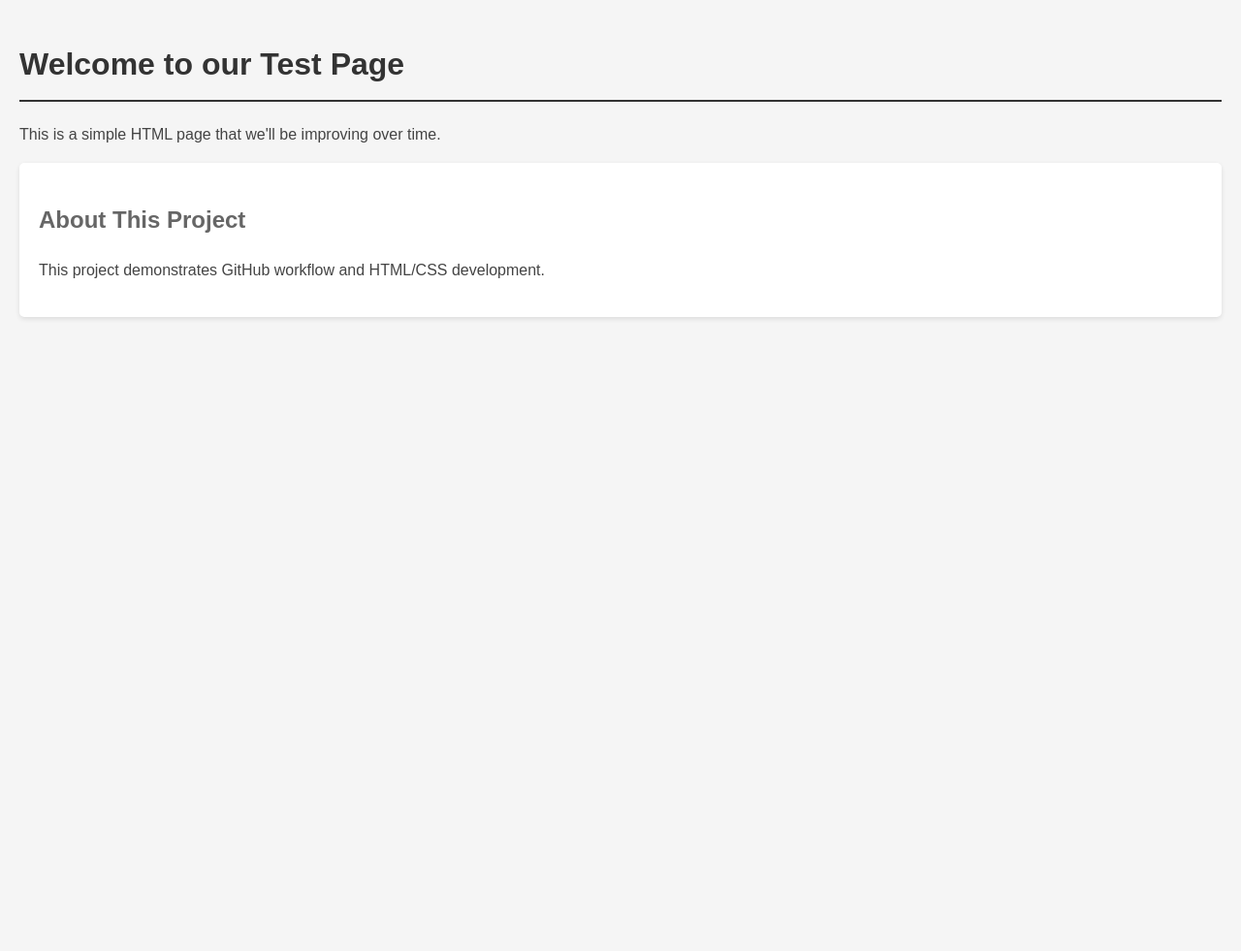
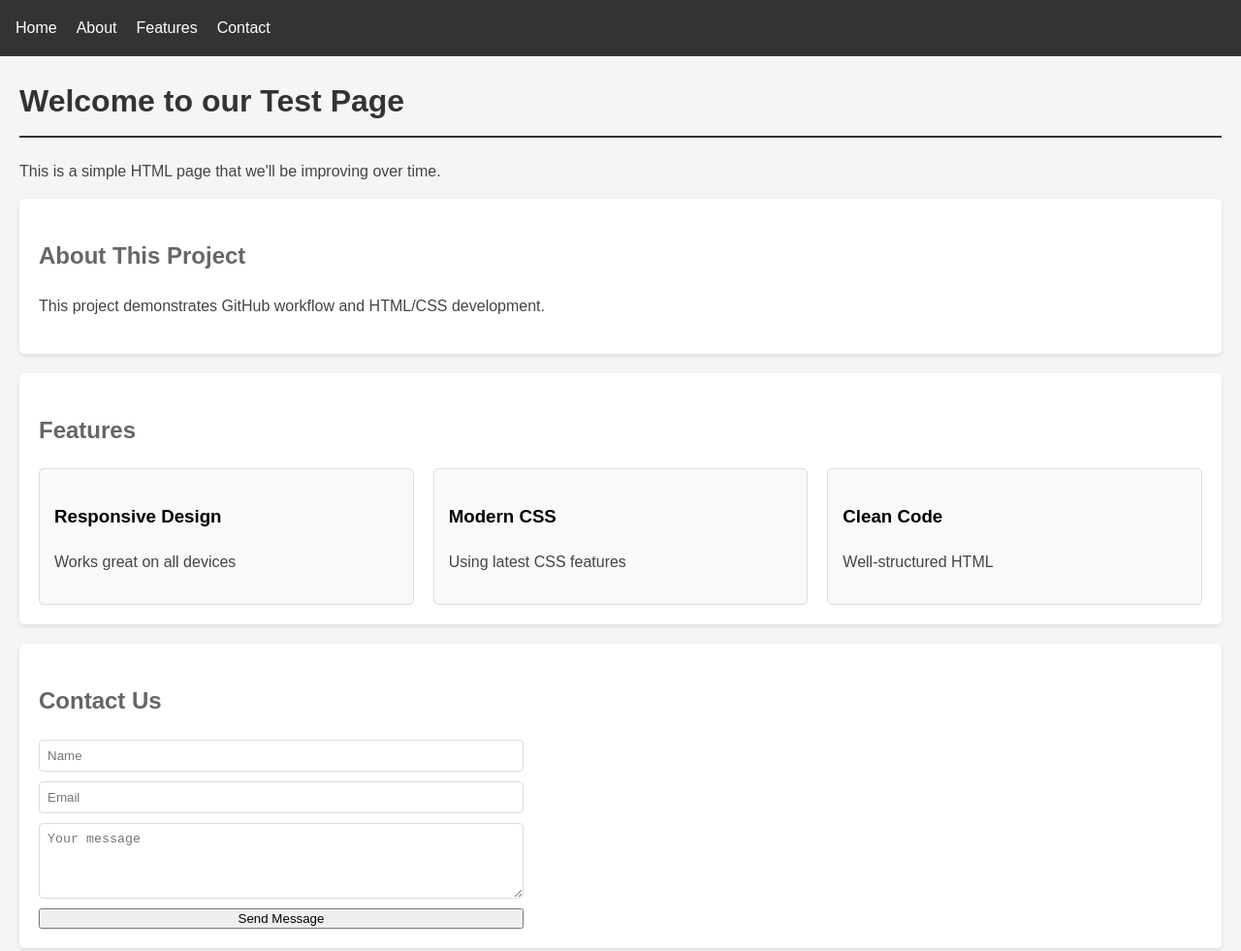
Before and after one commit to drosair-bunnings/html-test, a plain HTML site: page index.html in a window 1280 px wide. Shown: the whole page at 97% size. Before the commit the page ends 800 px from the top, so only its background shows below. Drawn offline with Linux system fonts and the light colour scheme.

Commit message:
Add more content sections and navigation

```diff
--- a/index.html
+++ b/index.html
@@ -12,6 +12,25 @@
             padding: 20px;
             background-color: #f5f5f5;
         }
+        nav {
+            background-color: #333;
+            padding: 1rem;
+            margin: -20px -20px 20px -20px;
+        }
+        nav ul {
+            list-style: none;
+            padding: 0;
+            margin: 0;
+            display: flex;
+            gap: 20px;
+        }
+        nav a {
+            color: white;
+            text-decoration: none;
+        }
+        nav a:hover {
+            color: #ddd;
+        }
         h1 {
             color: #333;
             border-bottom: 2px solid #333;
@@ -22,6 +41,7 @@
             padding: 20px;
             border-radius: 5px;
             box-shadow: 0 2px 5px rgba(0,0,0,0.1);
+            margin-bottom: 20px;
         }
         h2 {
             color: #666;
@@ -29,14 +49,75 @@
         p {
             color: #444;
         }
+        .features {
+            display: grid;
+            grid-template-columns: repeat(auto-fit, minmax(200px, 1fr));
+            gap: 20px;
+            margin-top: 20px;
+        }
+        .feature-card {
+            background-color: #f9f9f9;
+            padding: 15px;
+            border-radius: 5px;
+            border: 1px solid #ddd;
+        }
+        .contact-form {
+            display: grid;
+            gap: 10px;
+            max-width: 500px;
+        }
+        .contact-form input,
+        .contact-form textarea {
+            padding: 8px;
+            border: 1px solid #ddd;
+            border-radius: 4px;
+        }
     </style>
 </head>
 <body>
-    <h1>Welcome to our Test Page</h1>
+    <nav>
+        <ul>
+            <li><a href="#home">Home</a></li>
+            <li><a href="#about">About</a></li>
+            <li><a href="#features">Features</a></li>
+            <li><a href="#contact">Contact</a></li>
+        </ul>
+    </nav>
+
+    <h1 id="home">Welcome to our Test Page</h1>
     <p>This is a simple HTML page that we'll be improving over time.</p>
-    <div class="content">
+
+    <div id="about" class="content">
         <h2>About This Project</h2>
         <p>This project demonstrates GitHub workflow and HTML/CSS development.</p>
     </div>
+
+    <div id="features" class="content">
+        <h2>Features</h2>
+        <div class="features">
+            <div class="feature-card">
+                <h3>Responsive Design</h3>
+                <p>Works great on all devices</p>
+            </div>
+            <div class="feature-card">
+                <h3>Modern CSS</h3>
+                <p>Using latest CSS features</p>
+            </div>
+            <div class="feature-card">
+                <h3>Clean Code</h3>
+                <p>Well-structured HTML</p>
+            </div>
+        </div>
+    </div>
+
+    <div id="contact" class="content">
+        <h2>Contact Us</h2>
+        <form class="contact-form">
+            <input type="text" placeholder="Name" required>
+            <input type="email" placeholder="Email" required>
+            <textarea rows="4" placeholder="Your message"></textarea>
+            <button type="submit">Send Message</button>
+        </form>
+    </div>
 </body>
 </html>
```
